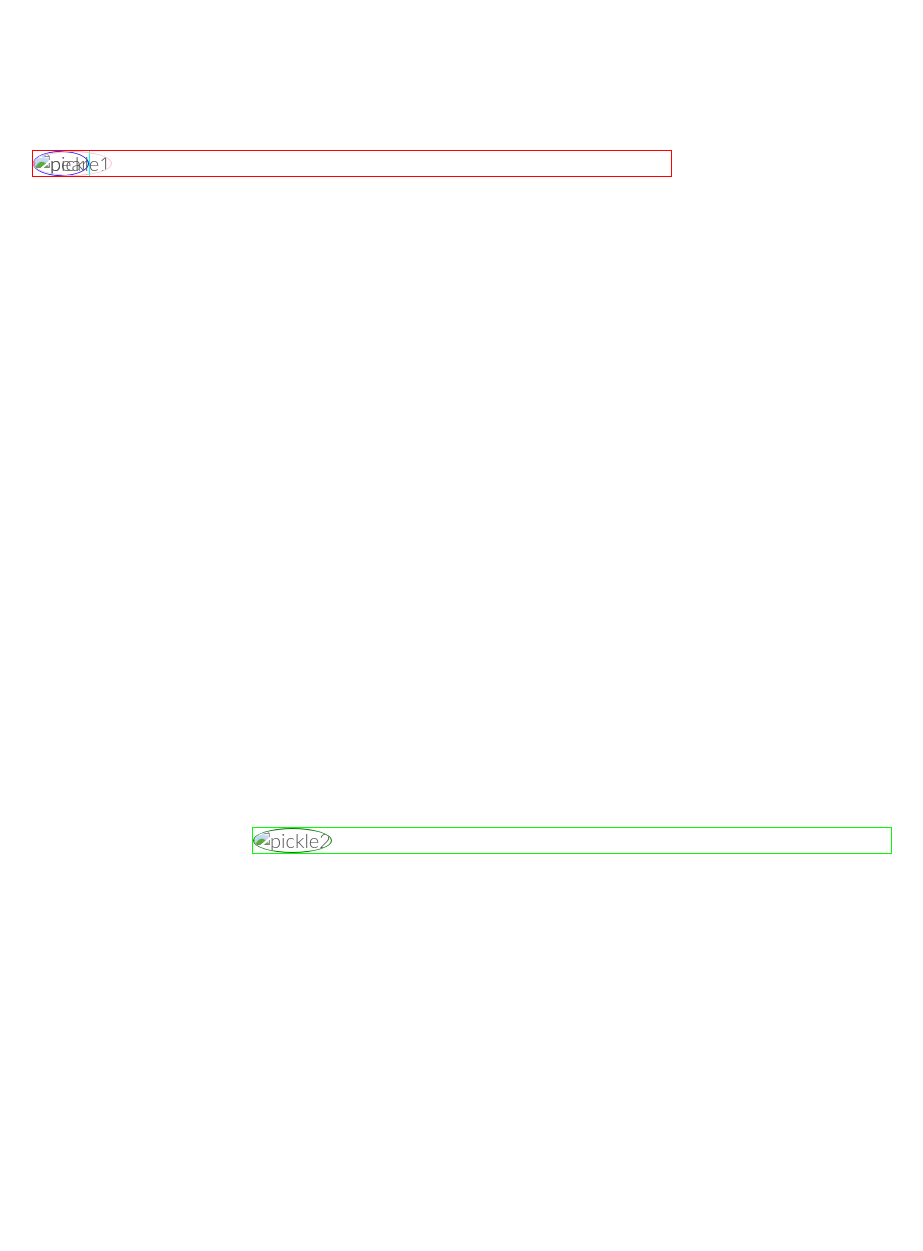
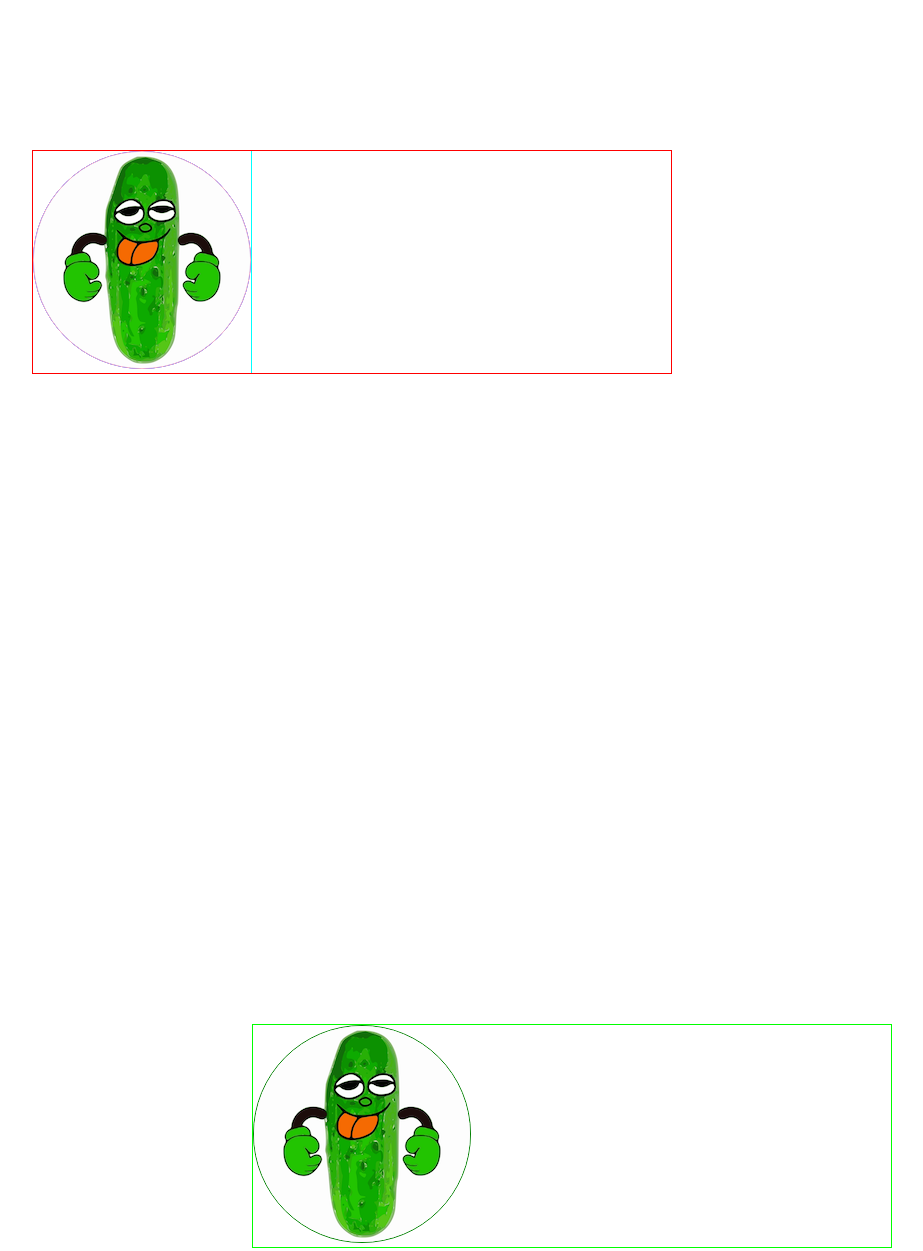
Before and after one commit to datadaveshin/CSS-exploration, a plain HTML site: page part1.html in a window 1280 px wide. Shown: the whole page, without its empty margins (288-1211 px from the left). Drawn offline with Linux system fonts and the light colour scheme.

Commit message:
Cleaned up part1.html

```diff
--- /dev/null
+++ b/css/part1.css
@@ -0,0 +1,58 @@
+* {
+  margin: 0;
+  padding: 0;
+  box-sizing: border-box;
+}
+
+html {
+  background-color: #fff;
+  color: #555;
+  font-family: 'Lato', 'Arial';
+  font-size: 20px;
+  font-weight: 300;
+  text-rendering: optimizeLegibility;
+}
+
+body {
+  min-height: 2400px;
+}
+
+.spacer {
+  margin: 0 25% 0 25%;
+}
+
+.pear-background-container {
+  position: fixed;
+  top: 150px;
+  border: 1px solid cyan;
+}
+
+.pickle-foreground-container {
+  position: relative;
+  top: 150px;
+  border: 1px solid red;
+}
+
+.pickle-foreground-container2 {
+  position: relative;
+  top: 800px;
+  left: 220px;
+  border: 1px solid lime;
+}
+
+.pear-background-container img {
+  border-radius: 50%;
+  border: 1px solid blue;
+}
+
+.pickle-foreground-container img {
+  border-radius: 50%;
+  border: 1px solid pink;
+}
+
+.pickle-foreground-container2 img {
+  border-radius: 50%;
+  border: 1px solid green;
+}
+
+/*Copyright 2017 David Shin*/
--- a/css/style.css
+++ /dev/null
@@ -1,59 +0,0 @@
-* {
-    margin: 10;
-    padding: 0;
-    box-sizing: border-box; /*This allows easy calculations for width and height*/
-}
-
-html {
-    background-color: #fff;
-    color: #555;
-    font-family: 'Lato', 'Arial';
-    font-size: 20px;
-    font-weight: 300;
-    text-rendering: optimizeLegibility;
-}
-
-body {
-  min-height: 2400px;
-}
-
-.spacer {
-    margin: 0 25% 0 25%
-}
-
-.pear-container {
-    position: fixed;
-    top: 150px;
-    padding: 0px;
-    border: 1px solid cyan;
-}
-
-.pickle-container {
-    position: relative;
-    top: 150px;
-    padding: 0px;
-    border: 1px solid red;
-}
-
-.pickle-container2 {
-    position: relative;
-    top: 800px;
-    left: 220px;
-    padding: 0px;
-    border: 1px solid lime;
-}
-
-.pear-container img {
-    border-radius: 50%;
-    border: 1px solid blue;
-}
-
-.pickle-container img {
-    border-radius: 50%;
-    border: 1px solid pink;
-}
-
-.pickle-container2 img {
-    border-radius: 50%;
-    border: 1px solid green;
-}
--- a/part1.html
+++ b/part1.html
@@ -1,26 +1,31 @@
 <!DOCTYPE html>
 <html lang="en">
-<head>
-    <link rel="stylesheet" type="text/css" href="vendors/css/normalize.css">
-    <link rel="stylesheet" type="text/css" href="resources/css/style.css"
+  <head>
+    <link rel="stylesheet" type="text/css" href="css/normalize.css">
+    <link rel="stylesheet" type="text/css" href="css/part1.css"
     <link href="https://fonts.googleapis.com/css?family=Lato:100,300,300i,400" rel="stylesheet">
-</head>
-<body>
-  <div class="spacer">
-    <div class="pear-container">
-      <img src="resources/img/pear-small.png"  alt='pear'>
+    <title>Fixed Background</title>
+  </head>
+  <body>
+    <!-- Adjust to middle of page -->
+    <div class="spacer">
+
+    <!-- The Pear -->
+    <div class="pear-background-container">
+      <img src="img/pear-small.png"  alt='pear'>
     </div>
 
-    <div class="pickle-container">
-     <img src="resources/img/pickle-small.png"  alt='pickle1'>
+    <!-- The first Pickle -->
+    <div class="pickle-foreground-container">
+      <img src="img/pickle-small.png"  alt='pickle1'>
     </div>
 
-    <div class="pickle-container2">
-     <img src="resources/img/pickle-small.png"  alt='pickle2'>
+    <!-- The second Pickle -->
+    <div class="pickle-foreground-container2">
+      <img src="img/pickle-small.png"  alt='pickle2'>
     </div>
-  </div>
 
-
-
-</body>
+    </div>
+  </body>
 </html>
+<!-- Copyright 2017 David Shin -->
```
Also changed, not shown: index.html (+13 -2 lines).
